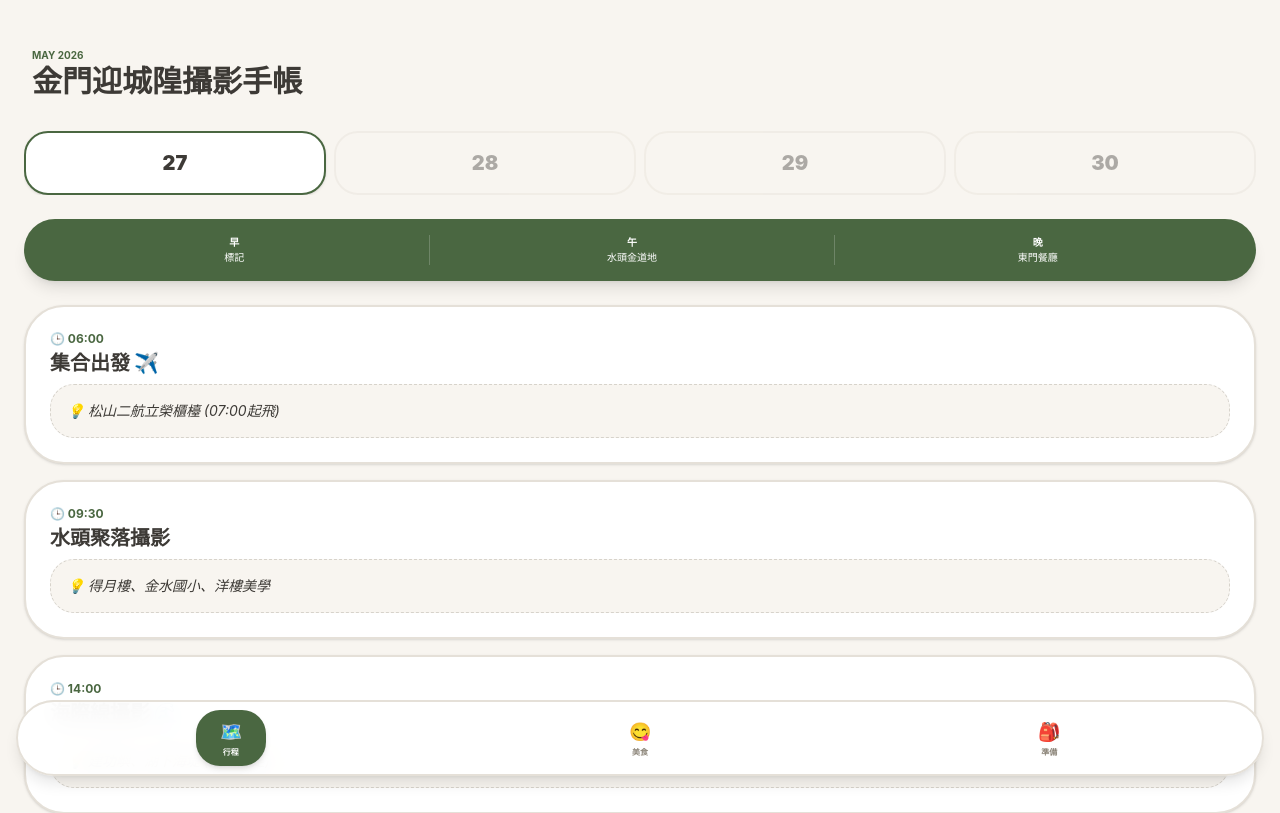
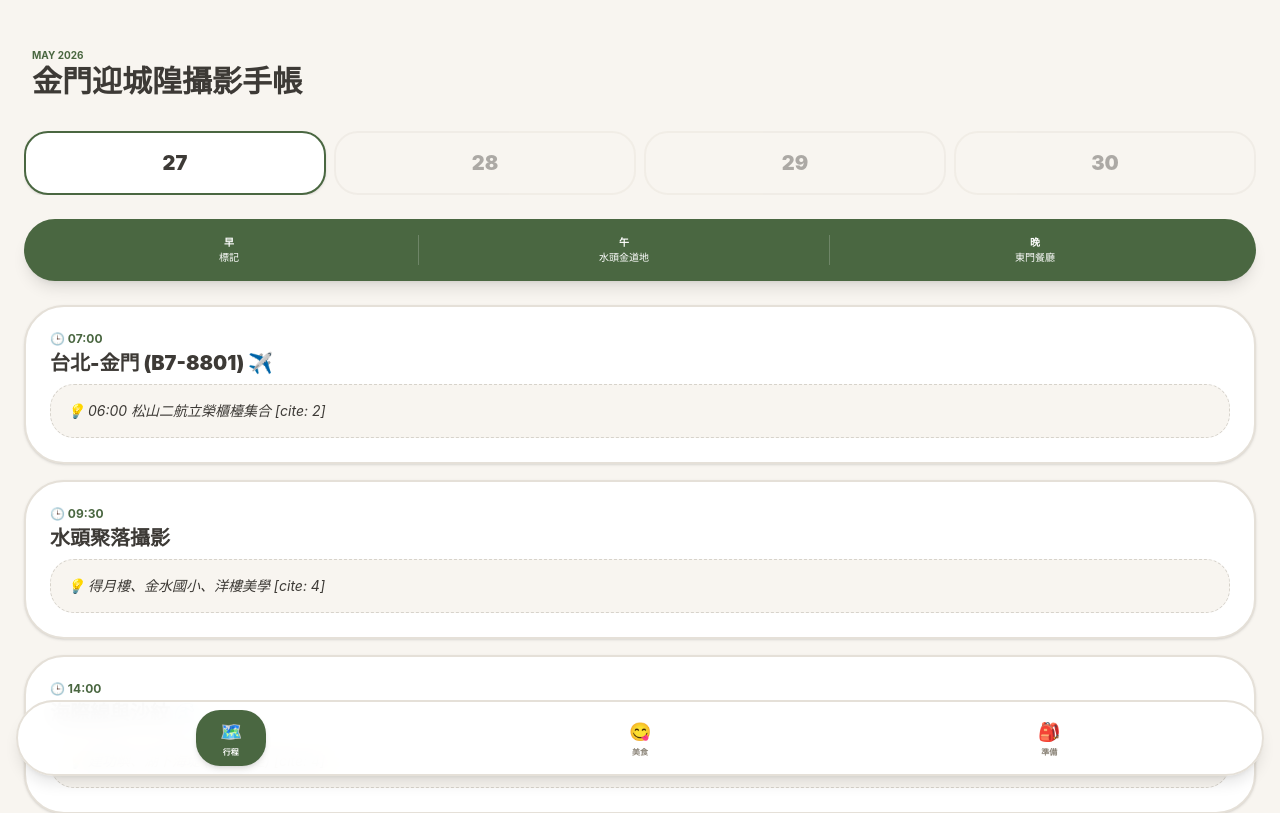
Before and after one commit to kmtsvlee/guilin-trip, a React (Vite) app: page / in a window 1280 px wide. Shown: the top 813 px of the page. Built offline with nearby package versions, Linux system fonts and the light colour scheme.

Commit message:
final gold version sync

```diff
--- a/src/App.tsx
+++ b/src/App.tsx
@@ -1,6 +1,6 @@
 import { useState } from 'react';
 
-// --- 1. 組件：美食導航卡片 (修復括號與標籤閉合) [cite: 25-33] ---
+// --- 1. 組件：美食卡片 (對應美食地圖 [cite: 24-44]) ---
 const FoodCard = ({ n, t, a }: { n: string; t: string; a: string }) => (
   <div className="bg-white p-5 rounded-[2rem] border-2 border-[#E5E0D8] shadow-sm mb-4 text-left">
     <h3 className="text-lg font-black text-[#3D3A36] mb-1">{n}</h3>
@@ -19,43 +19,42 @@ const FoodCard = ({ n, t, a }: { n: string; t: string; a: string }) => (
   </div>
 );
 
-// --- 2. 資料庫：對齊文檔所有細節 [cite: 1-16] ---
+// --- 2. 資料庫：對齊文檔所有細節 [cite: 2, 4-15, 25-44] ---
 const scheduleData = [
   { day: "27", b: "標記", l: "水頭金道地", d: "東門餐廳", items: [
-    { t: "06:00", title: "集合出發 ✈️", r: "松山二航立榮櫃檯 (07:00起飛)" },
-    { t: "09:30", title: "水頭聚落攝影", r: "得月樓、金水國小、洋樓美學" },
-    { t: "14:00", title: "海際線攝影 🌊", r: "建功嶼、湖下海堤 (退潮限定)" },
-    { t: "18:00", title: "慈堤夕照", r: "捕捉金門最美日落大景" },
-    { t: "20:00", title: "老街夜拍 🌙", r: "後埔老街人文與煙火氣紀錄" }
+    { t: "07:00", title: "台北-金門 (B7-8801) ✈️", r: "06:00 松山二航立榮櫃檯集合 [cite: 2]" },
+    { t: "09:30", title: "水頭聚落攝影", r: "得月樓、金水國小、洋樓美學 [cite: 4]" },
+    { t: "14:00", title: "海際線與沙紋 🌊", r: "建功嶼、湖下海堤 (退潮限定) [cite: 4]" },
+    { t: "18:00", title: "慈堤夕照", r: "捕捉金門最美落日大景 [cite: 4]" },
+    { t: "20:00", title: "後埔老街夜拍", r: "金城老街人文與煙火氣紀錄 [cite: 4]" }
   ]},
   { day: "28", b: "民宿", l: "海口城", d: "小明的店", items: [
-    { t: "11:00", title: "金城迎城隍 🥁", r: "年度核心祭典：捕捉陣頭張力" },
-    { t: "15:30", title: "聚落生活紀錄", r: "南、北山人文肖像與生活細節" },
-    { t: "17:30", title: "嚨口戰地夕陽 🛡️", r: "軌條砦夕照 (退潮電影感拍攝)" },
-    { t: "19:30", title: "大橋/小金門夜色", r: "黑糖剉冰、雙口海邊、大橋夜拍" }
+    { t: "11:00", title: "金城迎城隍 🥁", r: "年度核心祭典：捕捉陣頭張力 [cite: 7]" },
+    { t: "15:30", title: "聚落生活紀錄", r: "南、北山人文肖像與生活細節 [cite: 7]" },
+    { t: "17:30", title: "嚨口戰地夕陽 🛡️", r: "軌條砦夕照 (退潮電影感) [cite: 7]" },
+    { t: "19:30", title: "烈嶼與大橋夜色", r: "黑糖剉冰、雙口海邊、大橋夜拍 [cite: 7]" }
   ]},
   { day: "29", b: "民宿", l: "談天樓", d: "新天地", items: [
-    { t: "06:00", title: "栗喉蜂虎攝影 🐦", r: "青年農莊 (長焦 300-400mm 必備)" },
-    { t: "10:00", title: "民俗村與老街 🎥", r: "山后對稱建築、陽翟懷舊場景" },
-    { t: "14:30", title: "人文肌理紀錄 💈", r: "碧山、沙美老理髮店肖像攝影" },
-    { t: "19:30", title: "瓊林聚落夜拍", r: "夜間光影下的古厝紅磚層次" }
+    { t: "06:00", title: "栗喉蜂虎攝影 🐦", r: "青年農莊 (長焦 300-400mm 必備) [cite: 10, 22]" },
+    { t: "10:00", title: "民俗村與老街 🎥", r: "山后對稱建築、陽翟懷舊場景 [cite: 10]" },
+    { t: "14:30", title: "人文肌理 💈", r: "碧山、沙美老理髮店人文紀錄 [cite: 10]" },
+    { t: "19:30", title: "瓊林夜拍", r: "夜間古厝紅磚光影層次 [cite: 10]" }
   ]},
   { day: "30", b: "民宿", l: "佑昇餐廳", d: "簡餐 (浯倆餐廚)", items: [
-    { t: "09:00", title: "太湖與榕園 🌳", r: "自然光影觀察與湖光紀錄" },
-    { t: "11:00", title: "漁村坑道對稱 ⚓", r: "小艇坑道 (E-092) 倒影攝影" },
-    { t: "13:30", title: "精緻洋樓美學", r: "陳景蘭洋樓、成功海邊巡禮" },
-    { t: "15:30", title: "明遺老街巡禮 ⛩️", r: "老街與舊城門歷史感紀錄" },
-    { t: "18:30", title: "歸途集合 ✈️", r: "尚義機場加油還車 (20:15起飛)" }
+    { t: "09:00", title: "湖光與自然紀錄 🌳", r: "太湖、榕園 (自然光影觀察) [cite: 13]" },
+    { t: "11:00", title: "坑道對稱美學 ⚓", r: "漁村小艇坑道 (E-092) 攝影 [cite: 13]" },
+    { t: "13:30", title: "精緻洋樓建築", r: "陳景蘭洋樓、成功海邊巡禮 [cite: 13]" },
+    { t: "15:30", title: "明遺老街巡禮 ⛩️", r: "老街與舊城門歷史感紀錄 [cite: 13]" },
+    { t: "20:15", title: "回程歸途 ✈️", r: "18:30 尚義機場加油還車 [cite: 2, 16]" }
   ]}
 ];
 
 const foodData = [
-  { n: "金道地蚵仔煎", t: "082-327969", a: "金城鎮前水頭15號" },
-  { n: "東門餐廳", t: "082-371850", a: "金城鎮東門北提路" },
-  { n: "小明的店", t: "082-327441", a: "金寧鄉湖埔村慈湖路一段98號" },
-  { n: "談天樓", t: "082-332766", a: "金湖鎮復興路3號" },
-  { n: "佑昇生億鍋貼", t: "082-332229", a: "金湖鎮成功村171號" },
-  { n: "良金牛肉麵", t: "082-335886", a: "金湖鎮漁村160號" }
+  { n: "金道地蚵仔煎", t: "082-327969", a: "金城鎮前水頭15號 [cite: 25]" },
+  { n: "東門餐廳", t: "082-371850", a: "金城鎮東門北提路 [cite: 26]" },
+  { n: "談天樓", t: "082-332766", a: "金湖鎮復興路3號 [cite: 30]" },
+  { n: "佑昇生億鍋貼", t: "082-332229", a: "成功村171號 [cite: 33]" },
+  { n: "良金牛肉麵", t: "082-335886", a: "金湖鎮漁村160號 [cite: 32]" }
 ];
 
 export default function App() {
@@ -82,8 +81,8 @@ export default function App() {
             </div>
             <div className="bg-[#4A6741] p-4 rounded-3xl text-white flex justify-around text-center shadow-lg text-[10px]">
               <div className="flex-1"><b>早</b><br/>{curr.b}</div>
-              <div className="flex-1 border-l border-white/20 px-2"><b>午</b><br/>{curr.l}</div>
-              <div className="flex-1 border-l border-white/20 px-2"><b>晚</b><br/>{curr.d}</div>
+              <div className="flex-1 border-l border-white/20 px-4"><b>午</b><br/>{curr.l}</div>
+              <div className="flex-1 border-l border-white/20 px-4"><b>晚</b><br/>{curr.d}</div>
             </div>
             {curr.items.map((it, i)=>(
               <div key={i} className="bg-white p-6 rounded-[2.5rem] border-2 border-[#E5E0D8] shadow-sm mb-4">
@@ -97,7 +96,7 @@ export default function App() {
 
         {tab === '美食' && (
           <div className="space-y-4">
-            <p className="text-[10px] font-black text-[#8C8579] uppercase mb-4 tracking-widest text-left">名店導覽 [cite: 25-33]</p>
+            <p className="text-[10px] font-black text-[#8C8579] uppercase mb-4 tracking-widest text-left">金門美食名錄 [cite: 24-44]</p>
             {foodData.map((f, i)=>(<FoodCard key={i} n={f.n} t={f.t} a={f.a} />))}
           </div>
         )}
@@ -105,19 +104,19 @@ export default function App() {
         {tab === '準備' && (
           <div className="space-y-6 text-left">
             <div className="bg-[#4A6741] p-6 rounded-[2.5rem] text-white">
-              <p className="text-[10px] font-bold opacity-70 uppercase mb-3">行李托運重要規定 [cite: 23]</p>
+              <p className="text-[10px] font-bold opacity-70 uppercase mb-3">行李托運規定 [cite: 23]</p>
               <ul className="text-xs font-bold space-y-2">
-                <li>🔋 電池/行動電源：必須隨身攜帶</li>
-                <li>📸 三腳架：一定要托運 (須裝袋)</li>
-                <li>✈️ 托運限重：10 公斤 / 人</li>
+                <li>🔋 電池/行動電源：必須隨身攜帶 [cite: 23]</li>
+                <li>📸 腳架：一定要托運 (須裝袋) [cite: 23]</li>
+                <li>✈️ 托運限重：10 公斤 / 人 [cite: 23]</li>
               </ul>
             </div>
             <div className="bg-white rounded-[2.5rem] border-2 border-[#E5E0D8] shadow-sm overflow-hidden">
               {[
-                {id:1, t:"身份證正本 / 駕照 (4人)", c:"重要 [cite: 18]"},
-                {id:2, t:"300-400mm 鏡頭 (拍蜂虎)", c:"攝影 [cite: 22]"},
-                {id:3, t:"偏光 / 漸層鏡 / 三腳架", c:"攝影 [cite: 22]"},
-                {id:4, t:"自備盥洗用品 (不含一次性)", c:"生活 [cite: 20]"}
+                {id:1, t:"身份證正本 / 駕照 (4人) [cite: 18]", c:"重要"},
+                {id:2, t:"300-400mm 鏡頭 (拍蜂虎) [cite: 22]", c:"攝影"},
+                {id:3, t:"偏光鏡/漸層鏡/快門線 [cite: 22]", c:"攝影"},
+                {id:4, t:"自備盥洗用品 (民宿不供) [cite: 20]", c:"生活"}
               ].map(i=>(
                 <div key={i.id} onClick={()=>setChecked(p=>p.includes(i.id)?p.filter(x=>x!==i.id):[...p,i.id])} className="flex items-center p-6 border-b-2 border-[#F8F5F0] last:border-0">
                   <span className="text-2xl mr-4">{checked.includes(i.id)?'✅':'⬜'}</span>
```
